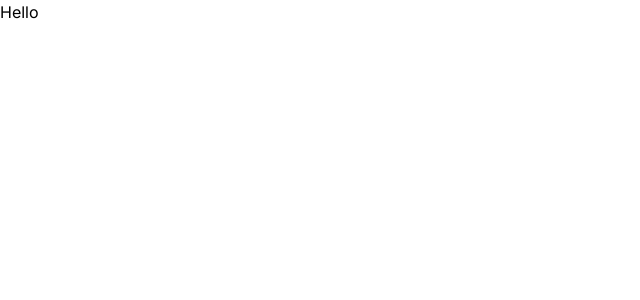
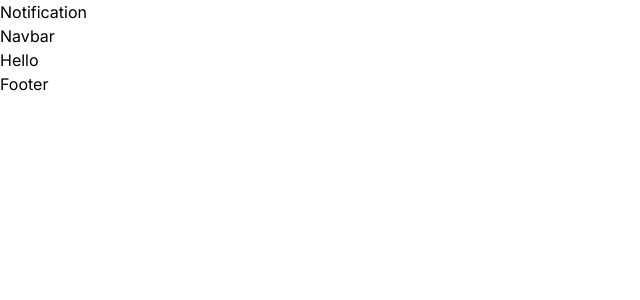
Before and after one commit to Enxhi-Hazisllari/Food-Delivery-App, a Next.js app: page / in a window 1280 px wide. Shown: the top 300 px of the page, without its empty margins (0-640 px from the left). Built offline with nearby package versions, Linux system fonts and the light colour scheme.

Commit message:
create components

```diff
--- a/src/app/layout.tsx
+++ b/src/app/layout.tsx
@@ -1,22 +1,30 @@
-import './globals.css'
-import type { Metadata } from 'next'
-import { Inter } from 'next/font/google'
+import "./globals.css";
+import type { Metadata } from "next";
+import { Inter } from "next/font/google";
+import Notification from "@/components/Notification";
+import Navbar from "@/components/Navbar";
+import Footer from "@/components/Footer";
 
-const inter = Inter({ subsets: ['latin'] })
+const inter = Inter({ subsets: ["latin"] });
 
 export const metadata: Metadata = {
-  title: 'Create Next App',
-  description: 'Generated by create next app',
-}
+  title: "Create Next App",
+  description: "Generated by create next app",
+};
 
 export default function RootLayout({
   children,
 }: {
-  children: React.ReactNode
+  children: React.ReactNode;
 }) {
   return (
     <html lang="en">
-      <body className={inter.className}>{children}</body>
+      <body className={inter.className}>
+        <Notification />
+        <Navbar />
+        {children}
+        <Footer />
+      </body>
     </html>
-  )
+  );
 }
--- /dev/null
+++ b/src/components/Footer.tsx
@@ -0,0 +1,9 @@
+import React from 'react'
+
+const Footer = () => {
+  return (
+    <div>Footer</div>
+  )
+}
+
+export default Footer;
--- /dev/null
+++ b/src/components/Navbar.tsx
@@ -0,0 +1,9 @@
+import React from 'react'
+
+const Navbar = () => {
+  return (
+    <div>Navbar</div>
+  )
+}
+
+export default Navbar;
--- /dev/null
+++ b/src/components/Notification.tsx
@@ -0,0 +1,9 @@
+import React from 'react'
+
+const Notification = () => {
+  return (
+    <div>Notification</div>
+  )
+}
+
+export default Notification;
```
